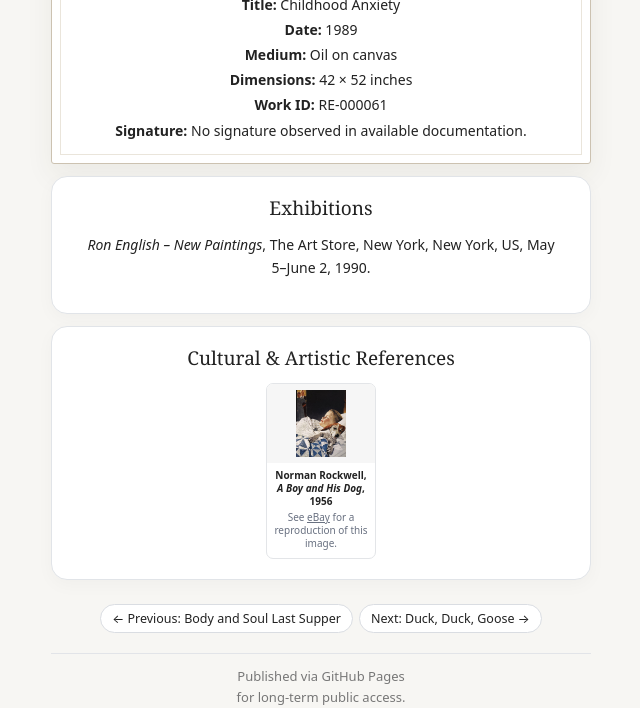
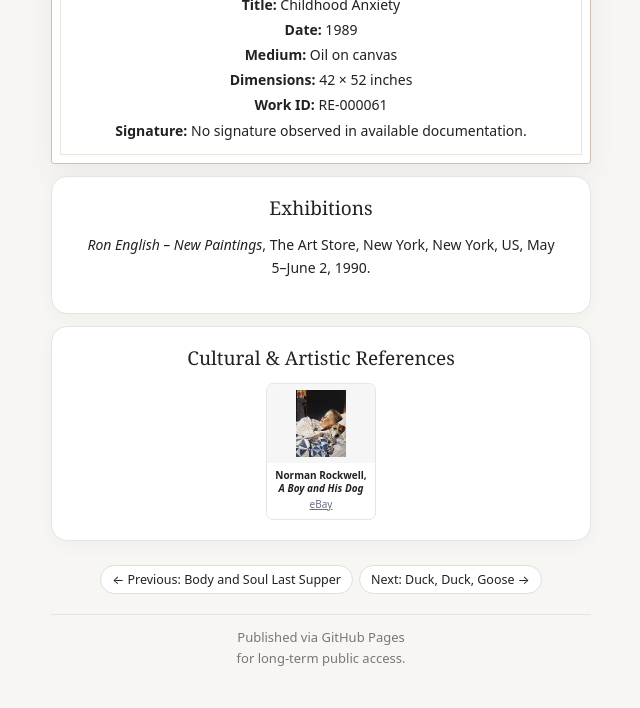
Before and after one commit to ronenglish-archive/ron-english-paintings-1980s, a plain HTML site: page detail/paintings/1980s/1989/Childhood-Anxiety.html in a window 1280 px wide. Shown: the part 544-1252 px from the top of the page, without its empty margins (319-959 px from the left). After the commit the page ends 1213 px from the top, so only its background shows below. Drawn offline with Linux system fonts and the light colour scheme.

Commit message:
Update Childhood-Anxiety.html

```diff
--- a/detail/paintings/1980s/1989/Childhood-Anxiety.html
+++ b/detail/paintings/1980s/1989/Childhood-Anxiety.html
@@ -280,8 +280,8 @@ section[data-role="cultural-artistic-references"] figcaption, section[data-role=
 <span class="tileimg"><img alt="Norman Rockwell, A Boy and His Dog, 1956" loading="lazy" src="../../../../images/Paintings/Web-Documentation2/rockwell-boy-dog.jpg"/></span>
 </a>
 <div class="tilecaption">
-<span class="card-title">Norman Rockwell, <em>A Boy and His Dog</em>, 1956</span>
-<span class="card-source">See <a href="https://www.ebay.com/itm/356033210165" rel="noopener noreferrer" target="_blank">eBay</a> for a reproduction of this image.</span>
+<span class="card-title">Norman Rockwell, <em>A Boy and His Dog</em></span>
+<span class="card-source"><a href="https://www.ebay.com/itm/356033210165" rel="noopener noreferrer" target="_blank">eBay</a></span>
 </div>
 </figure>
 </div>
```
